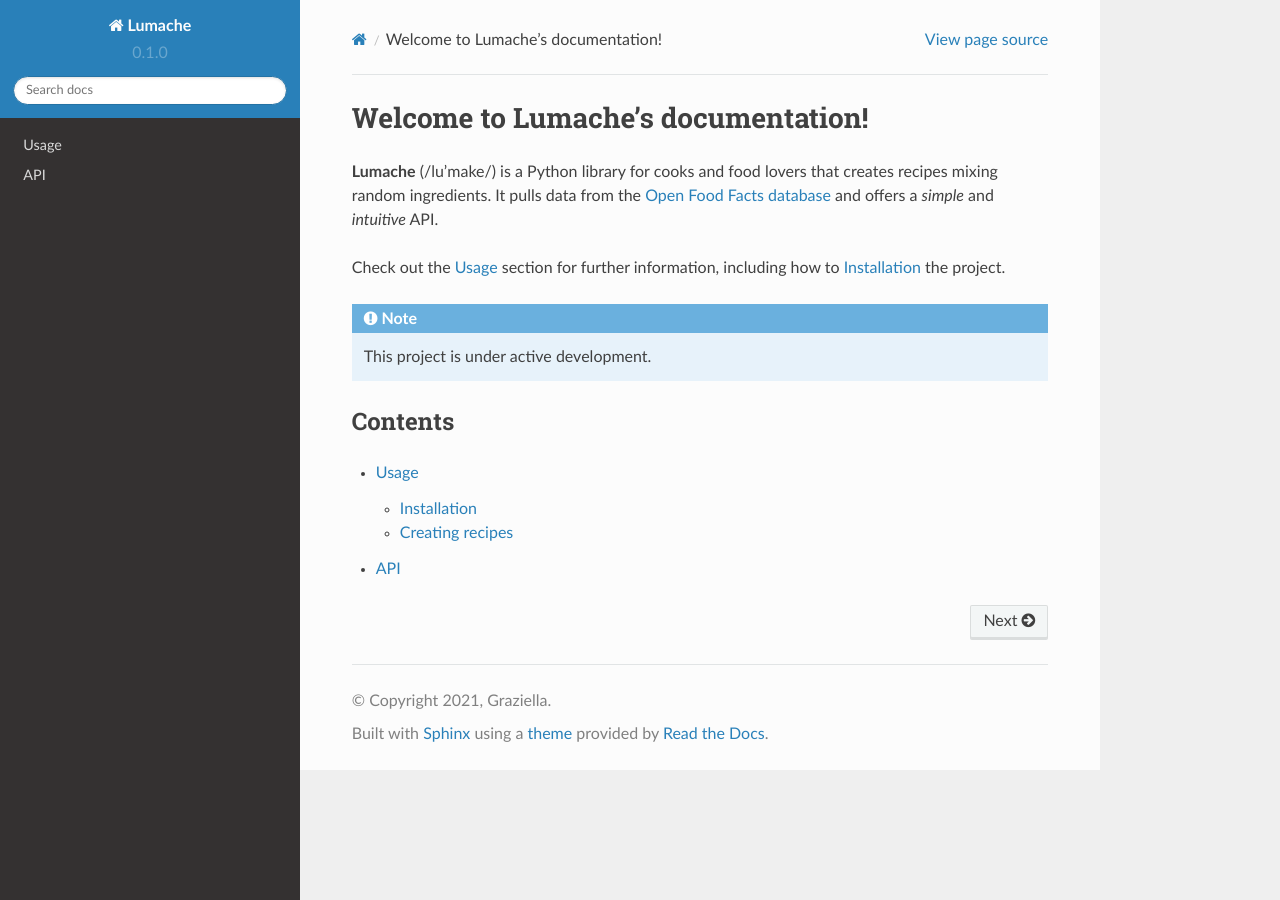
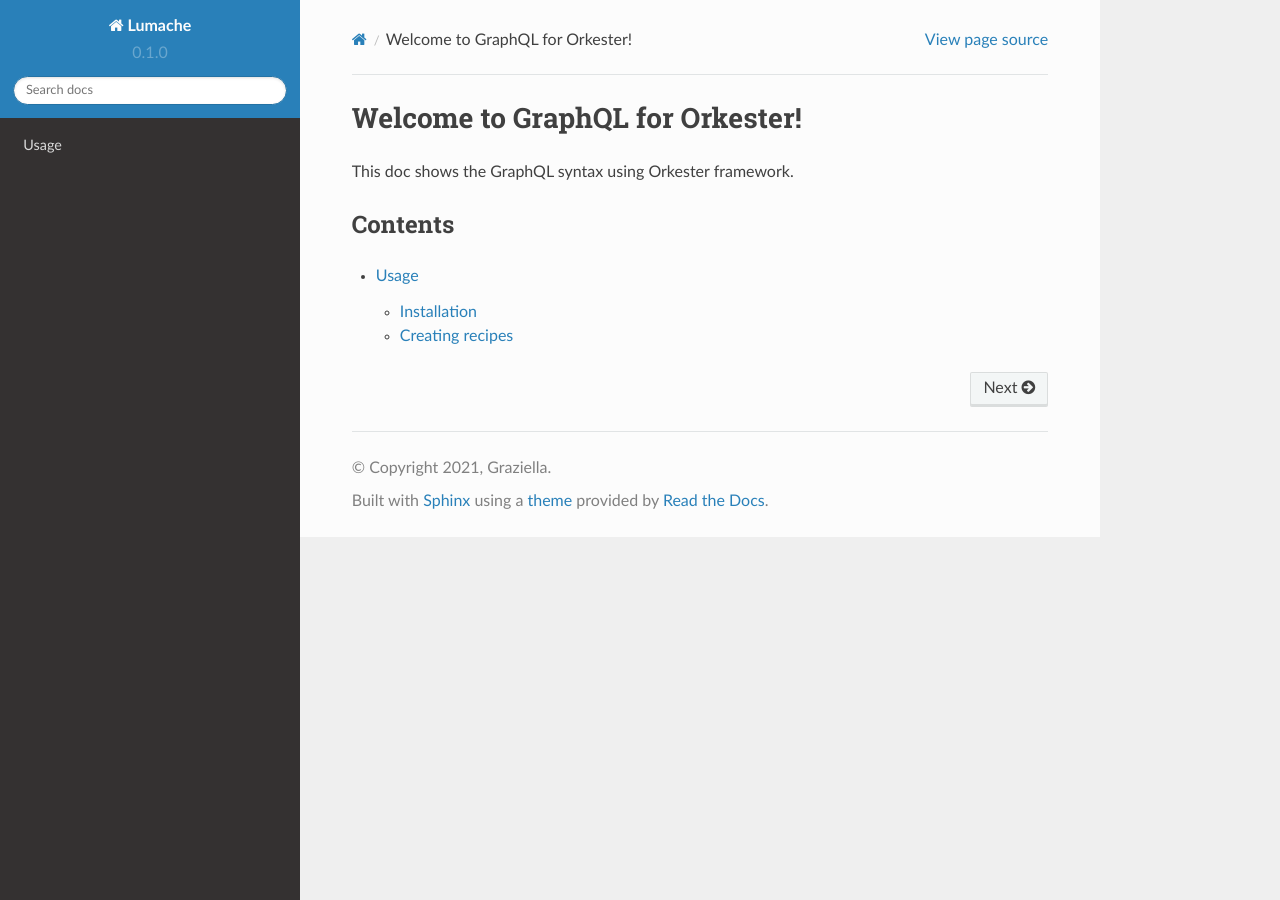
Before and after one commit to elymatos/orkester-graphql-docs, a Sphinx documentation site: the page built from docs/source/index.rst, in a window 1280 px wide. Built offline with Sphinx 7.4.7 and the Read the Docs theme 2.0.0, drawn with Linux system fonts in a browser that asks for light colours.

Commit message:
Update index.rst

```diff
--- a/docs/source/index.rst
+++ b/docs/source/index.rst
@@ -1,17 +1,7 @@
-Welcome to Lumache's documentation!
+Welcome to GraphQL for Orkester!
 ===================================
 
-**Lumache** (/lu'make/) is a Python library for cooks and food lovers
-that creates recipes mixing random ingredients.
-It pulls data from the `Open Food Facts database <https://world.openfoodfacts.org/>`_
-and offers a *simple* and *intuitive* API.
-
-Check out the :doc:`usage` section for further information, including
-how to :ref:`installation` the project.
-
-.. note::
-
-   This project is under active development.
+This doc shows the GraphQL syntax using Orkester framework.
 
 Contents
 --------
@@ -19,4 +9,3 @@
 .. toctree::
 
    usage
-   api
```
